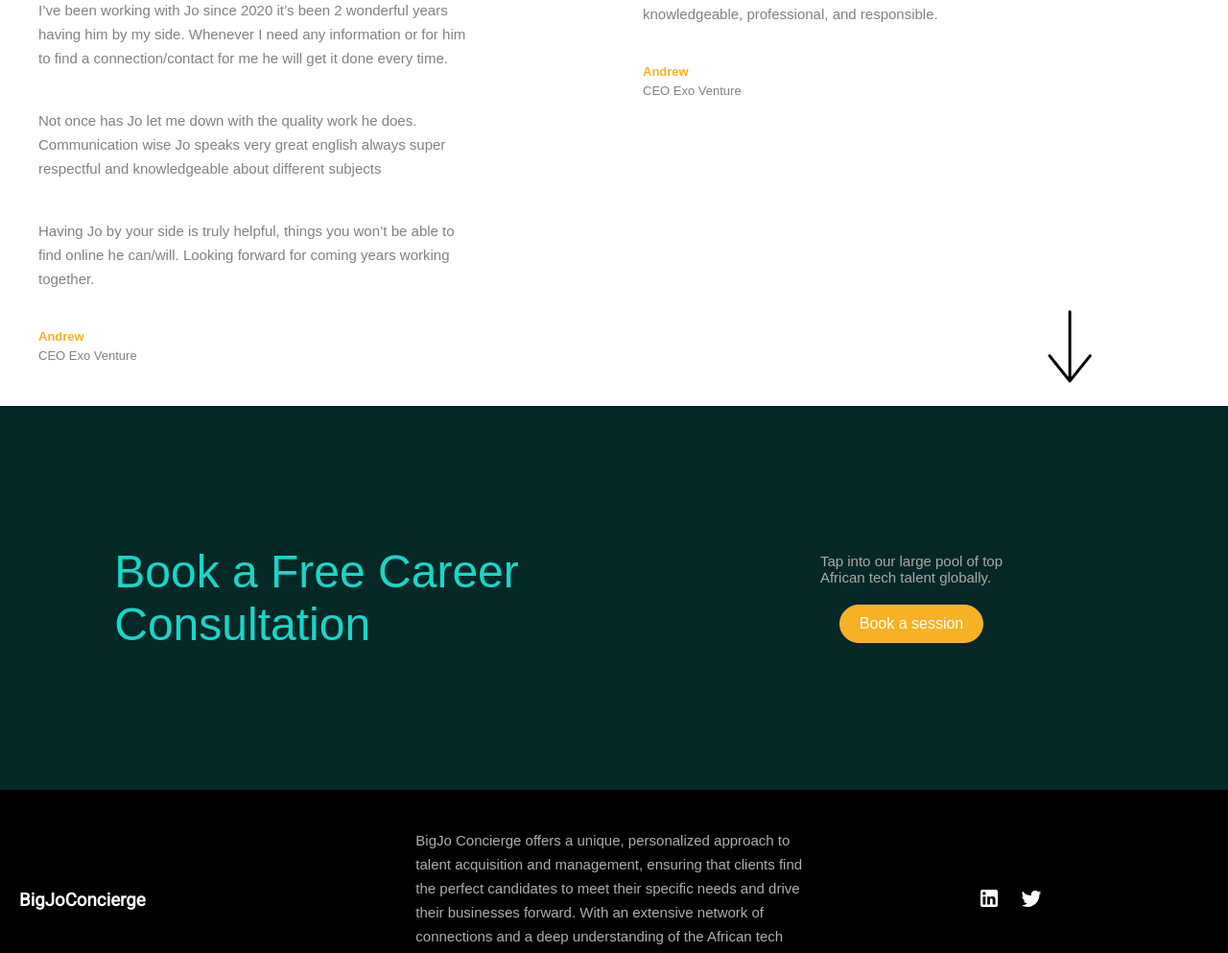
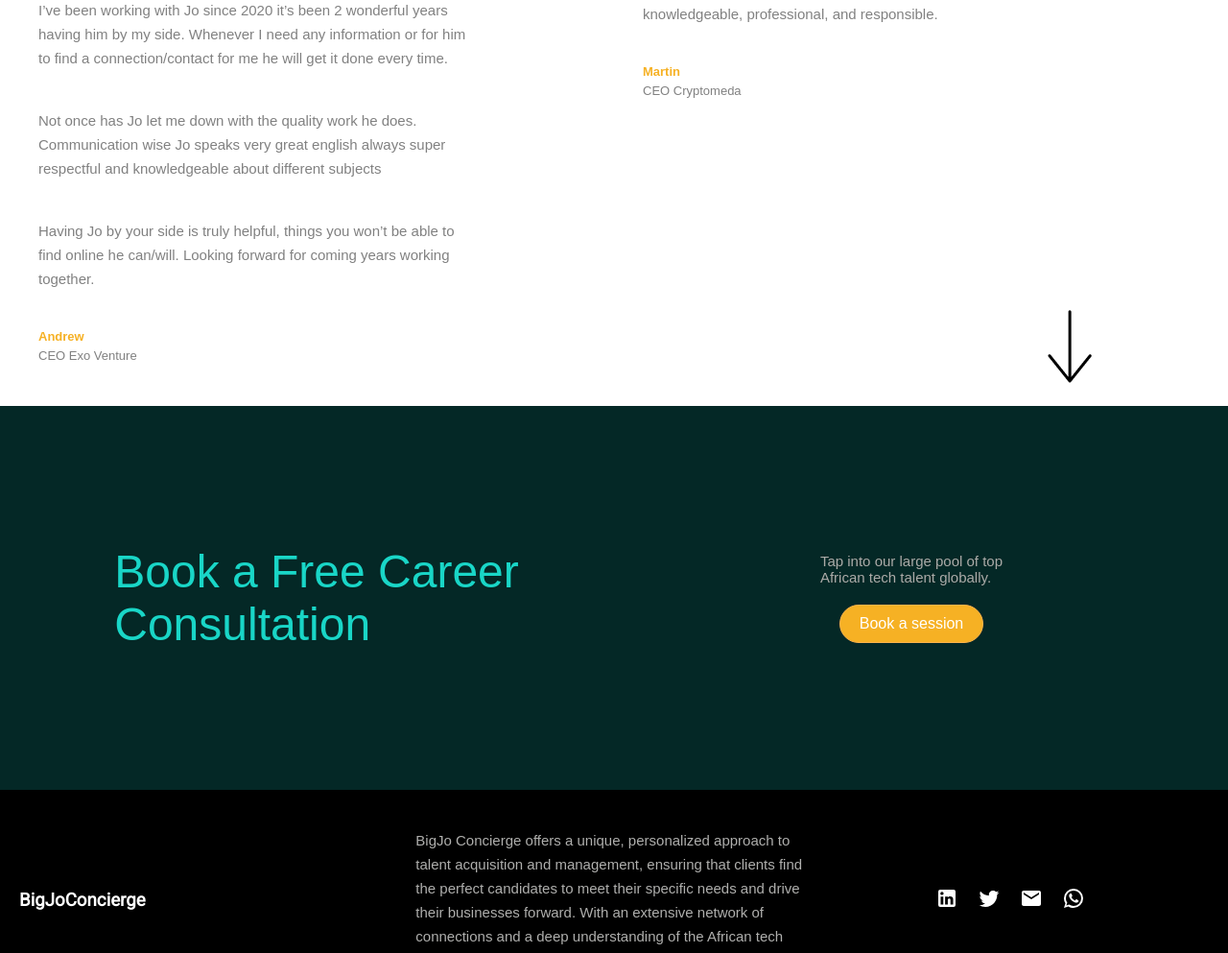
Before and after one commit to UncleP04/bigjo-concierge, a React (Create React App) app: page / in a window 1280 px wide. Shown: the part 5717-6710 px from the top of the page at 96% size. Built offline with nearby package versions, Linux system fonts and the light colour scheme; a web font is replaced by a local one.

Commit message:
update commit

```diff
--- a/src/Components/AboutComponent/index.jsx
+++ b/src/Components/AboutComponent/index.jsx
@@ -91,8 +91,8 @@ const AboutComponent = () => {
             knowledgeable, professional, and responsible.
           </p>
           <span data-aos="fade-up">
-            <h3>Andrew</h3>
-            <p>CEO Exo Venture</p>
+            <h3>Martin</h3>
+            <p>CEO Cryptomeda</p>
           </span>
           <div className={style.arrowBox}>
             <img src={Arrow} alt="Arrow.png" data-aos="fade-up"/>
--- a/src/Components/Footer/index.jsx
+++ b/src/Components/Footer/index.jsx
@@ -2,6 +2,8 @@ import React from "react";
 import style from "./footerStyle.module.css";
 import LinkedInIcon from '@mui/icons-material/LinkedIn';
 import TwitterIcon from '@mui/icons-material/Twitter';
+import EmailIcon from '@mui/icons-material/Email';
+import WhatsAppIcon from '@mui/icons-material/WhatsApp';
 
 const Footer = () => {
 
@@ -27,6 +29,8 @@ const Footer = () => {
           <span className={style.footerLinks} data-aos="zoom-in">
             <a href="https://www.linkedin.com/company/bigjo-concierge-service/"><LinkedInIcon style={LinkIcon} /></a>
             <a href="https://twitter.com/BigJoConcierge"><TwitterIcon style={LinkIcon} /></a>
+            <a href=""><EmailIcon style={LinkIcon} /></a>
+            <a href="https://wa.me/message/6EKOUHPFZHV3N1"><WhatsAppIcon style={LinkIcon} /></a>
           </span>
         </section>
         <section className={style.footerCopywrite}>
--- a/src/Components/Hiring/hiringStyle.module.css
+++ b/src/Components/Hiring/hiringStyle.module.css
@@ -150,6 +150,12 @@ h2 {
   color: var(--lightGreen);
 }
 
+@media only screen and (min-width: 769px) {
+  .talentHead{
+    display: none;
+  }
+}
+
 @media only screen and (max-width: 768px) {
   .hiring .hiringBox label .hiringHeadH2 {
     display: none;
```
